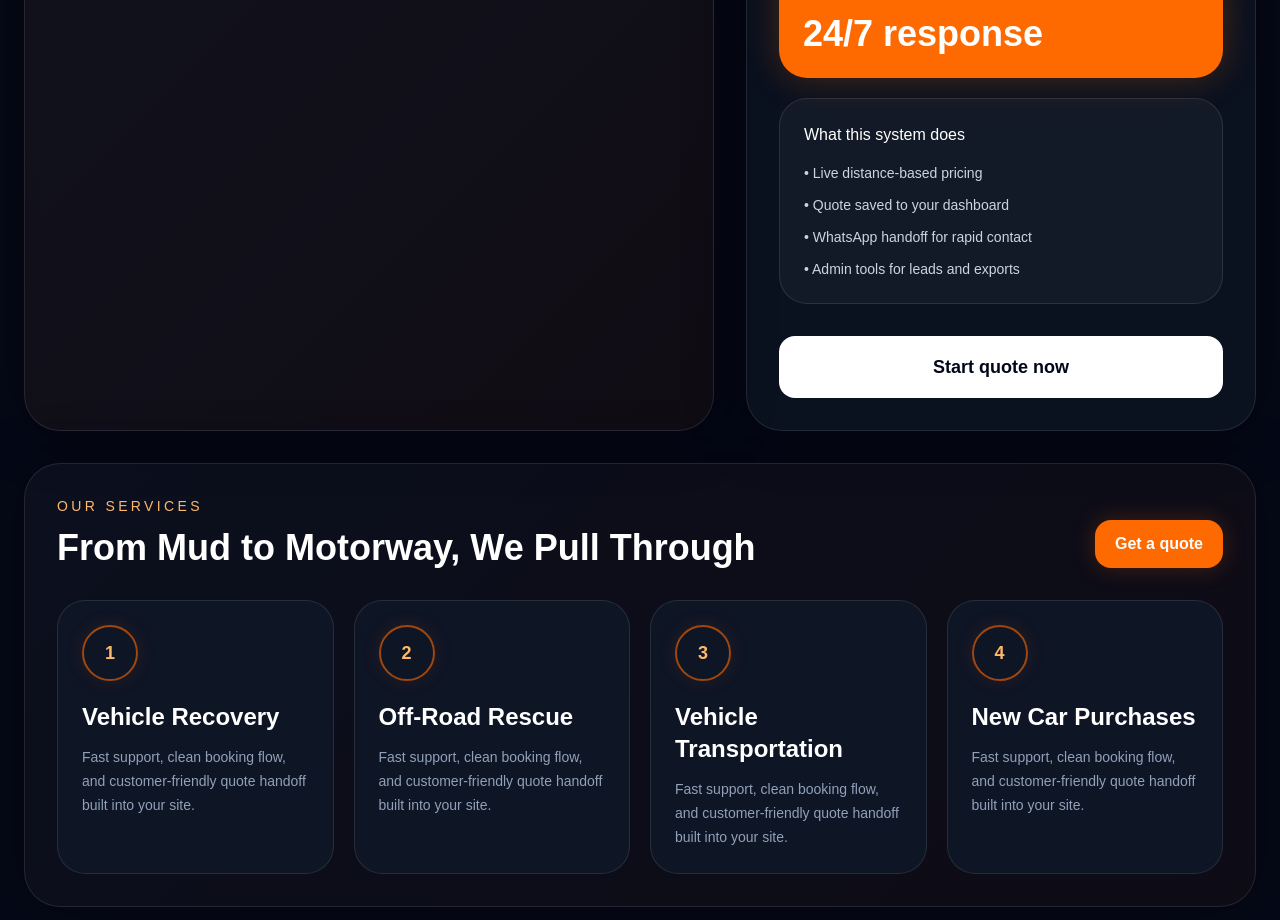
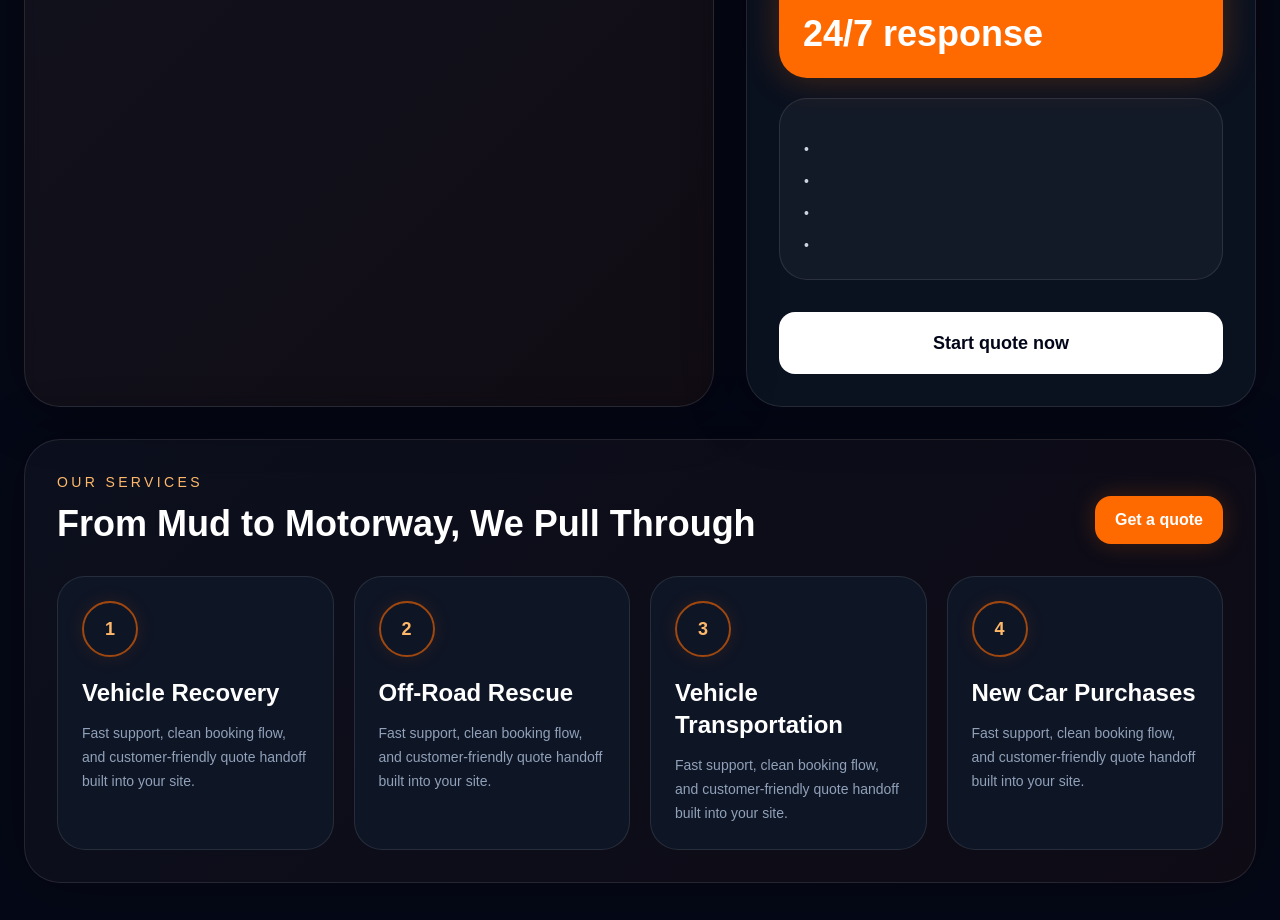
Before and after one commit to m60groupm60/m60-recovery-app, a Next.js app: page / in a window 1280 px wide. Shown: the part 920-1840 px from the top of the page. Built offline with nearby package versions, Linux system fonts and the light colour scheme.

Commit message:
Update homepage text

```diff
--- a/app/page.tsx
+++ b/app/page.tsx
@@ -117,12 +117,12 @@ export default function HomePage() {
               </div>
 
               <div className="rounded-[28px] border border-white/10 bg-white/[0.04] p-6">
-                <p className="font-medium text-white">What this system does</p>
+                <p className="font-medium text-white"></p>
                 <div className="mt-4 space-y-3 text-sm text-slate-300">
-                  <p>• Live distance-based pricing</p>
-                  <p>• Quote saved to your dashboard</p>
-                  <p>• WhatsApp handoff for rapid contact</p>
-                  <p>• Admin tools for leads and exports</p>
+                  <p>• </p>
+                  <p>• </p>
+                  <p>• </p>
+                  <p>• </p>
                 </div>
               </div>
             </div>
```
